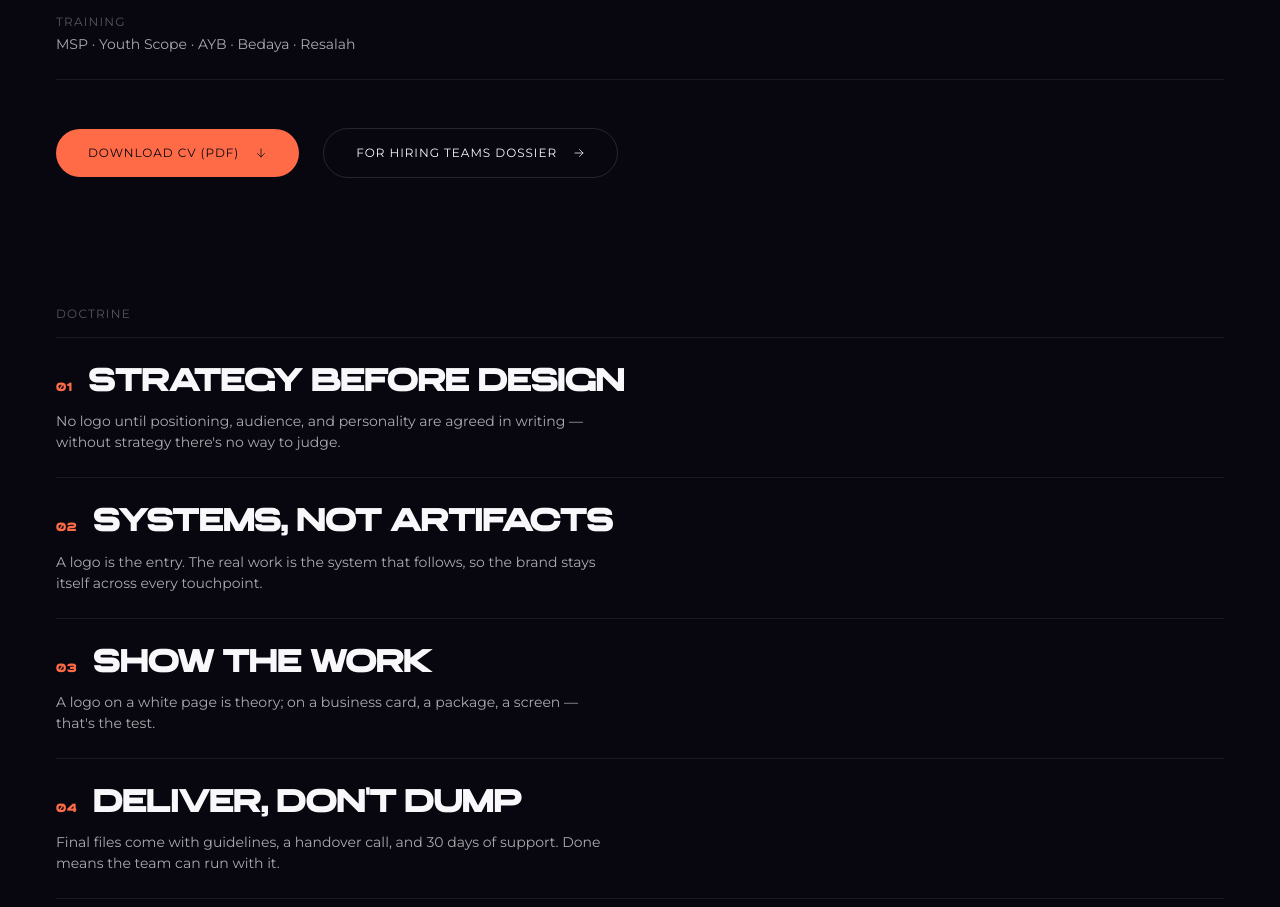
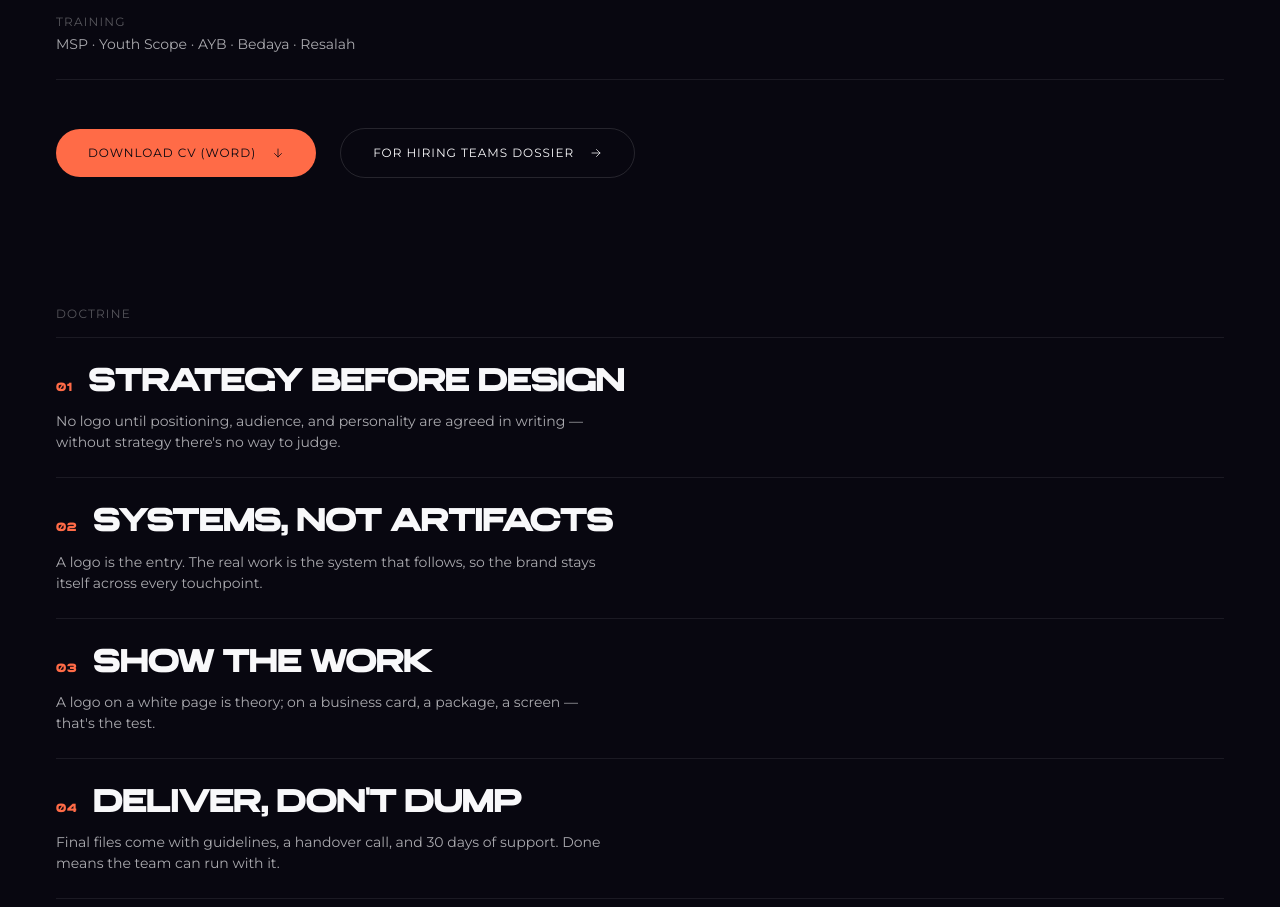
Before and after one commit to 3boalazm/aboalazm-os, a Next.js app: page /about in a window 1280 px wide. Shown: the part 880-1787 px from the top of the page. Built offline with nearby package versions, Linux system fonts and the light colour scheme; no server answers.

Commit message:
fix: label About CV download as Word

```diff
--- a/app/(site)/about/about-view.tsx
+++ b/app/(site)/about/about-view.tsx
@@ -99,7 +99,7 @@ export function AboutView({ cvUrl }: { cvUrl: string | null }) {
             download="Mustafa_Taha_Brand_Identity_CV.docx"
             className="inline-flex w-fit items-center gap-2 rounded-pill bg-accent px-4 py-2 font-mono text-micro uppercase tracking-[0.08em] text-obsidian transition-transform duration-fast ease-physics hover:-translate-y-0.5"
           >
-            <>{ar ? "تحميل السيرة الذاتية (PDF)" : "Download CV (PDF)"} <Icon name="arrow-down" /></>
+            <>{ar ? "تحميل السيرة الذاتية (Word)" : "Download CV (Word)"} <Icon name="arrow-down" /></>
           </a>
           <Link
             href="/for-hiring"
```
